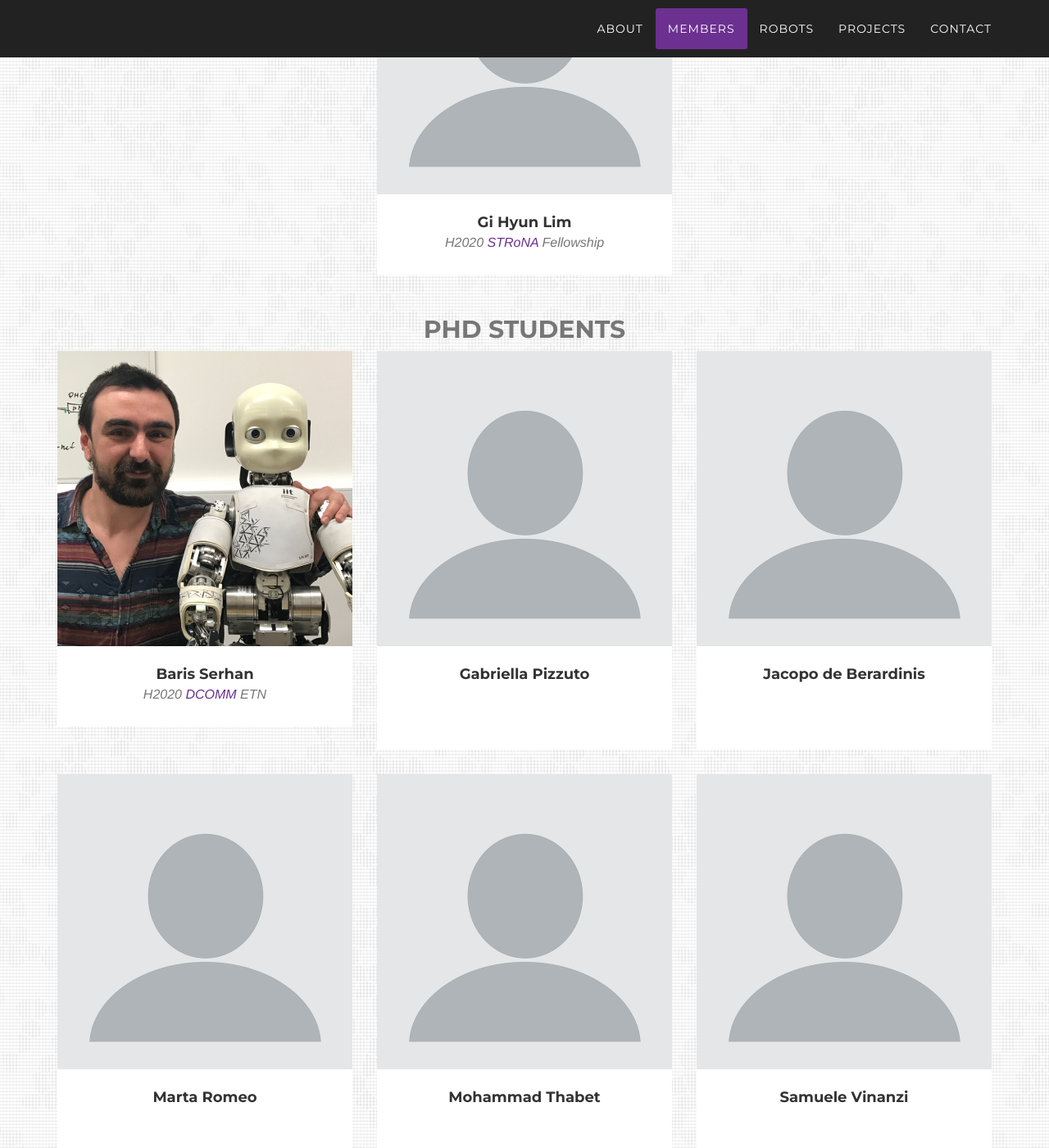
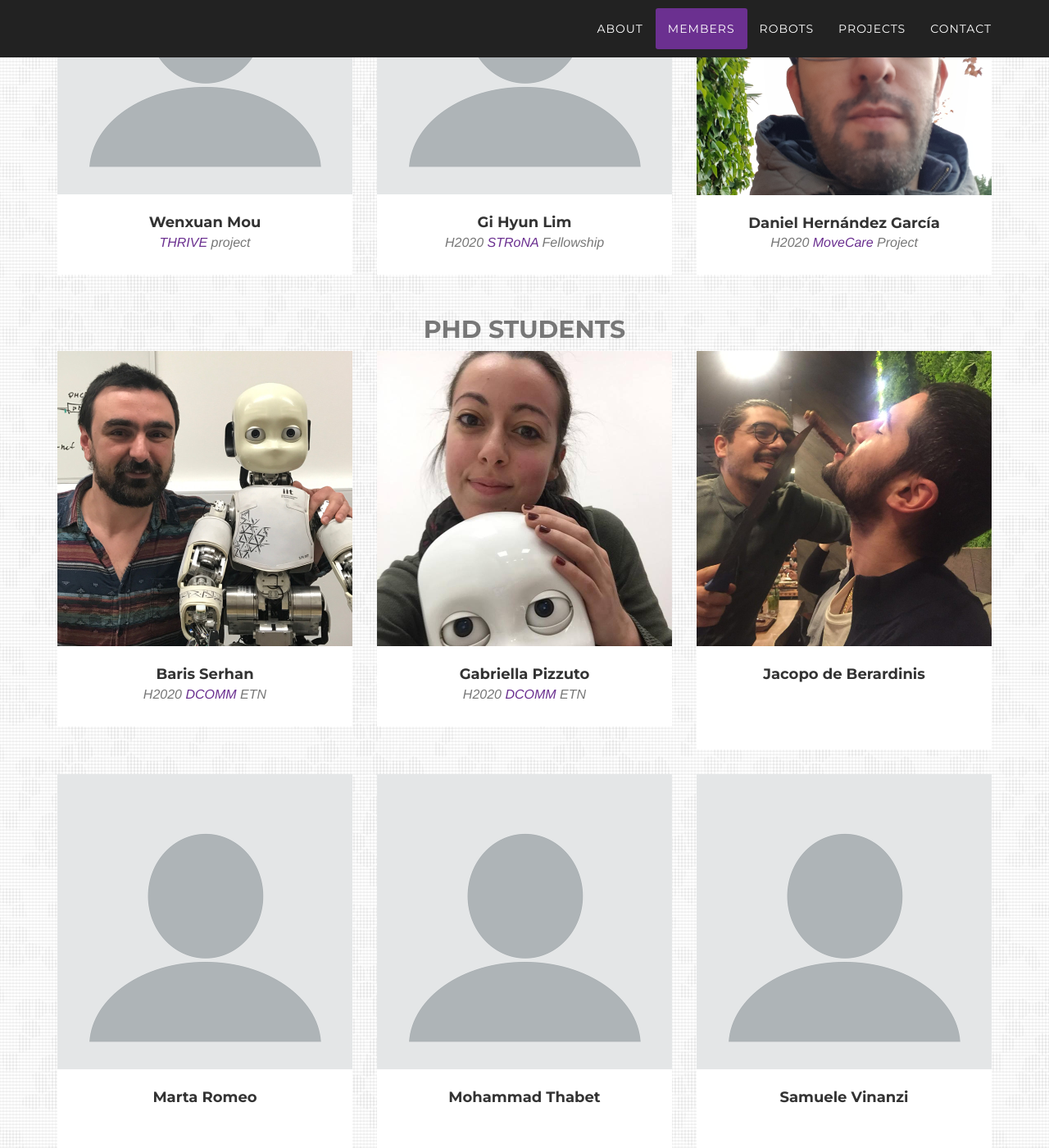
Before and after one commit to corolab/corolab.github.io, a Jekyll site: the page built from README.md, in a window 1280 px wide and 1400 px high, scrolled down 2220 px. Shown: the whole window at 82% size. Built offline with Jekyll 4.4.1, drawn with Linux system fonts in a browser that asks for light colours; some web fonts are replaced; our own code applies the rules of GitHub Pages for plain Markdown files; some of the changed text lies outside the part shown.

Commit message:
add img for Danial, Gabriella and Jacopo, updated members accordingly

```diff
--- a/_includes/members.html
+++ b/_includes/members.html
@@ -40,7 +40,20 @@
                 </div>
             </div>
             <div class="row">
-                <div class="col-md-4 col-sm-4 members-item"></div>
+                <div class="col-md-4 col-sm-4 members-item">
+                  <a class="members-link" data-toggle="modal">
+                      <div class="members-hover">
+                          <div class="members-hover-content">
+                              <i class="fa fa-plus fa-3x"></i>
+                          </div>
+                      </div>
+                      <img src="img/members/profile.png" class="img-responsive" alt="">
+                  </a>
+                  <div class="members-caption">
+                      <h4>Wenxuan Mou</h4>
+                      <p class="text-muted"> <a href="#projects">THRIVE</a> project</a></p>
+                  </div>
+                </div>
                 <div class="col-md-4 col-sm-4 members-item">
                     <a class="members-link" data-toggle="modal">
                         <div class="members-hover">
@@ -55,7 +68,20 @@
                         <p class="text-muted">H2020 <a href="#projects">STRoNA</a> Fellowship</a></p>
                     </div>
                 </div>
-                <div class="col-md-4 col-sm-4 members-item"></div>
+                <div class="col-md-4 col-sm-4 members-item">
+                  <a href="https://dhgarcia.github.io" class="members-link" data-toggle="modal">
+                      <div class="members-hover">
+                          <div class="members-hover-content">
+                              <i class="fa fa-plus fa-3x"></i>
+                          </div>
+                      </div>
+                      <img src="img/members/DanielHernandezGarciaPhoto.png" class="img-responsive" alt="">
+                  </a>
+                  <div class="members-caption">
+                      <h4>Daniel Hernández García</h4>
+                      <p class="text-muted">H2020 <a href="#projects">MoveCare</a> Project</a></p>
+                  </div>
+                </div>
              </div>
 
 
--- a/_includes/projects.html
+++ b/_includes/projects.html
@@ -48,7 +48,7 @@
                 </div>
 
                 <div class="col-md-4 col-sm-4 projects-item">
-                    <a class="projects-link" data-toggle="modal"><!--href-->
+                    <a href="http://www.movecare-project.eu/" class="projects-link" data-toggle="modal"><!--href-->
                         <div class="projects-hover">
                             <div class="projects-hover-content">
                                 <i class="fa fa-plus fa-3x"></i>
@@ -57,8 +57,8 @@
                         <img src="img/projects/default.png" class="img-responsive" alt="">
                     </a>
                     <div class="projects-caption">
-                        <h4>Project 3</h4>
-                        <p class="text-muted">Describe Project 3</p>
+                        <h4>MoveCare</h4>
+                        <p class="text-muted">Multiple-Actors Virtual Empathic Caregiver for the Elder</p>
                     </div>
                 </div>
 
--- a/_members/2018-11-30-gabriella-pizzuto.markdown
+++ b/_members/2018-11-30-gabriella-pizzuto.markdown
@@ -1,5 +1,7 @@
 ---
 type: member
 name: Gabriella Pizzuto
+free-text: H2020 <a href="#projects">DCOMM</a> ETN
+picture: GabriellaPizzutoPhoto.jpg
 website: https://www.research.manchester.ac.uk/portal/gabriella.pizzuto.html
 ---
--- a/_members/2018-11-30-jacopo-de-berardinis.markdown
+++ b/_members/2018-11-30-jacopo-de-berardinis.markdown
@@ -1,5 +1,6 @@
 ---
 type: member
 name: Jacopo de Berardinis
+picture: JacopodeBerardinisPhoto.jpg
 website: https://jonnybluesman.github.io/
 ---
```
Also changed, not shown: img/members/DanielHernandezGarciaPhoto.png (added), img/members/GabriellaPizzutoPhoto.jpg (added), img/members/JacopodeBerardinisPhoto.jpg (added), img/members/gabriella.jpg (deleted).
